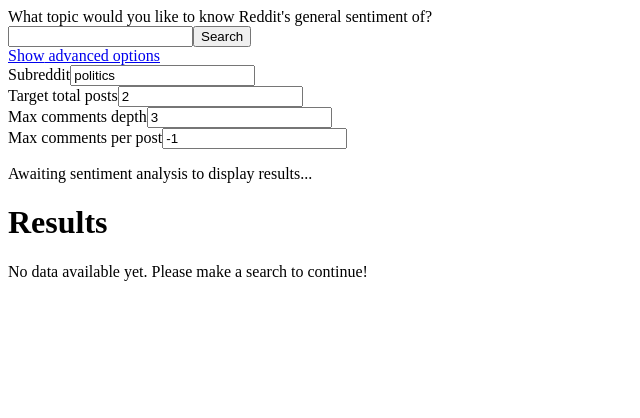
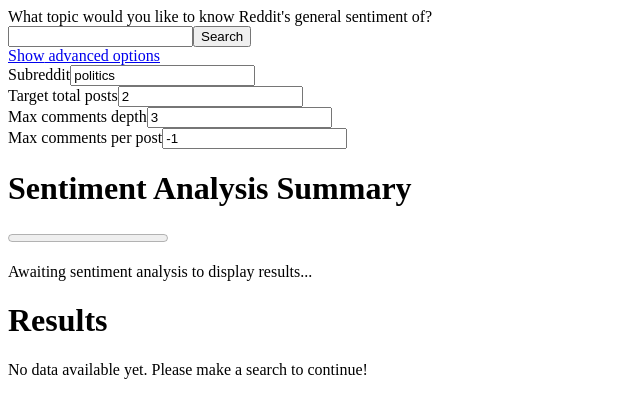
Before and after one commit to lakewood999/cmsc421-final-project, a React app in the folder js_src/: page / in a window 1280 px wide. Shown: the top 418 px of the page, without its empty margins (0-640 px from the left). Built offline with nearby package versions, Linux system fonts and the light colour scheme; the HTML template or start-up script is replaced by a standard one.

Commit message:
Merge in brady's progress bar

```diff
--- /dev/null
+++ b/js_src/src/SentProgress.tsx
@@ -0,0 +1,28 @@
+import React from "react";
+import useDataStore from "./datastore";
+
+const SentProgress = () => {
+    const sentimentData = useDataStore((state) => state.sentimentData);
+    const redditData = useDataStore((state) => state.redditData);
+
+    let body = [<> <progress value={0.0}></progress> </>];
+    if (redditData === null) {
+        body
+    } else {
+        const total = redditData.length;
+        const completed = Object.keys(sentimentData).length;
+        const prog: number = completed / total;
+        console.log(total)
+        console.log(completed)
+        body = [<> <progress value={prog}></progress>  </>];
+    }
+    return (
+        <div>
+            <h1>Sentiment Analysis Summary</h1>
+            {body}
+        </div>
+    )
+
+}
+
+export default SentProgress
--- a/js_src/src/SentimentDisplay.tsx
+++ b/js_src/src/SentimentDisplay.tsx
@@ -6,9 +6,6 @@ const SentimentDisplay = (props: { objId: string }) => {
     const sentimentData = useDataStore((state) => state.sentimentData);
 
     const sentimentResult = sentimentData[props.objId];
-    console.log(sentimentResult)
-    console.log(props.objId)
-    console.log(sentimentData)
     if (sentimentResult === undefined) {
         return <span className="badge bg-secondary me-3">
             <div className="spinner-border spinner-border-sm" role="status">
--- a/js_src/src/datastore.js
+++ b/js_src/src/datastore.js
@@ -16,9 +16,9 @@ const useDataStore = create((set, get) => ({
                 current[key] = data[key];
             }
         }
-        console.log(current)
         set({ sentimentData: current });
     },
+    // allow showing multiple models
     sentimentMode: "flair",
     setSentimentMode: (mode) => set({ sentimentMode: mode }),
 }));
--- a/js_src/src/main.tsx
+++ b/js_src/src/main.tsx
@@ -3,10 +3,12 @@ import ReactDOM from 'react-dom';
 import SearchForm from './SearchForm';
 import ResultsRender from './ResultsRender';
 import SentResultsRender from './SentResultsRender';
+import SentProgress from './SentProgress';
 
 ReactDOM.render(
     <div>
         <SearchForm />
+        <SentProgress />
         <SentResultsRender />
         <ResultsRender />
     </div>,
```
Also changed, not shown: 2 other files (tests, documents, lock files or other folders).
